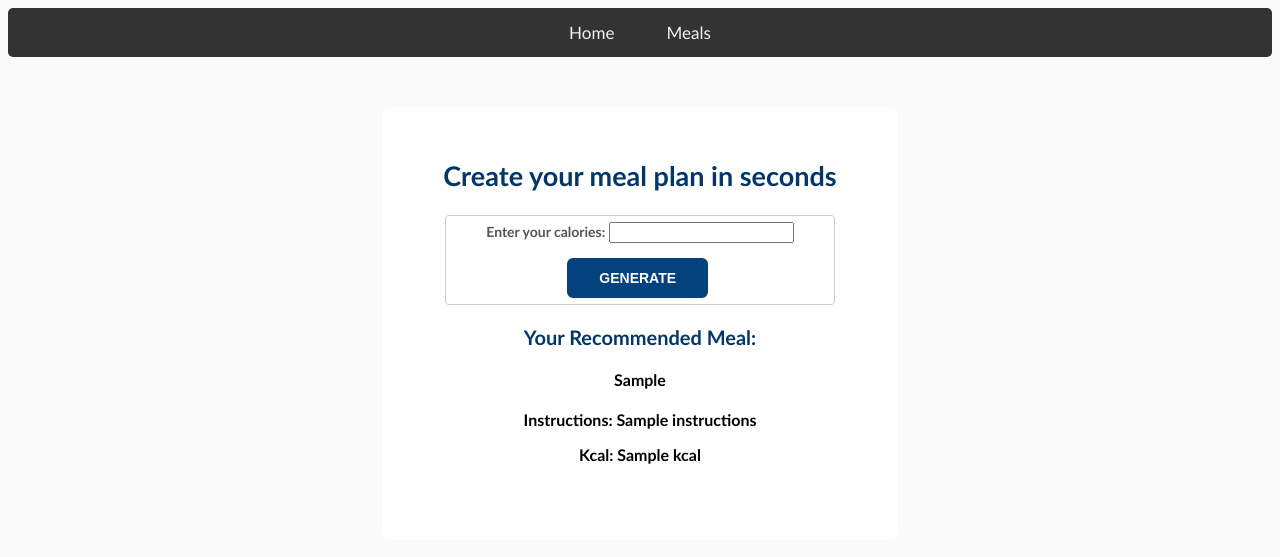
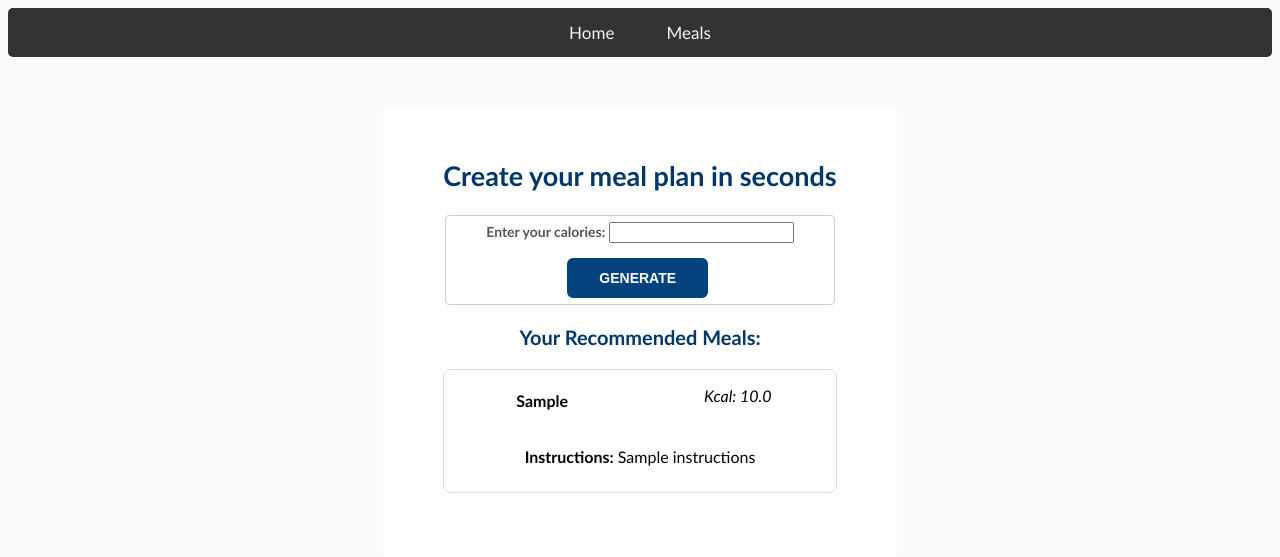
Before and after one commit to Jakub-Badzioch/Bmi_Calculator, a Flask app: template templates/meals.html in a window 1280 px wide. Shown: the top 557 px of the page. Run offline with Flask 3, Linux system fonts and the light colour scheme; the template is opened without the code that fills it: most values are stand-ins (such as "Sample title", 1, 10 or a date in 2020).

Commit message:
Visual fix for meals.html

```diff
--- a/app.py
+++ b/app.py
@@ -166,7 +166,7 @@ def get_meal_by_criteria(max_kcal, meal_type):
         return selected_meal
     else:
 #         print(f"2 No suitable meal found for {meal_type}") # Debug print
-        return None
+        return "No meals found"
 
 def create_meal_records():
     with app.app_context():
--- a/templates/meals.html
+++ b/templates/meals.html
@@ -17,11 +17,20 @@
 
             {% if selected_meals %}
             <div style="margin-top: 20px;">
-                <h3 class="nice-headline" style="font-size: 20px">Your Recommended Meal:</h3>
+                <h3 class="nice-headline" style="font-size: 20px">Your Recommended Meals:</h3>
                 {% for meal_type, meal in selected_meals.items() %}
-                <h4>{{ meal_type }}</h4>
-                <p>Instructions: {{ meal.instructions }}</p>
-                <p>Kcal: {{ meal.kcal }}</p>
+                    <div class="bordered">
+                        <div style="float: left; width: 50%;">
+                            <h4>{{ meal_type }}</h4>
+                        </div>
+                        <div style="float: left; width: 50%; font-style: italic; font-weight: normal;">
+                            <p>Kcal: {{ "{:.1f}".format(meal.kcal) }}</p>
+                        </div>
+                        <div style="clear: both;"></div>
+                        <div style="width: 100%; font-weight: normal;">
+                            <p><strong>Instructions:</strong> {{ meal.instructions }}</p>
+                        </div>
+                    </div>
                 {% endfor %}
             </div>
             {% endif %}
```
